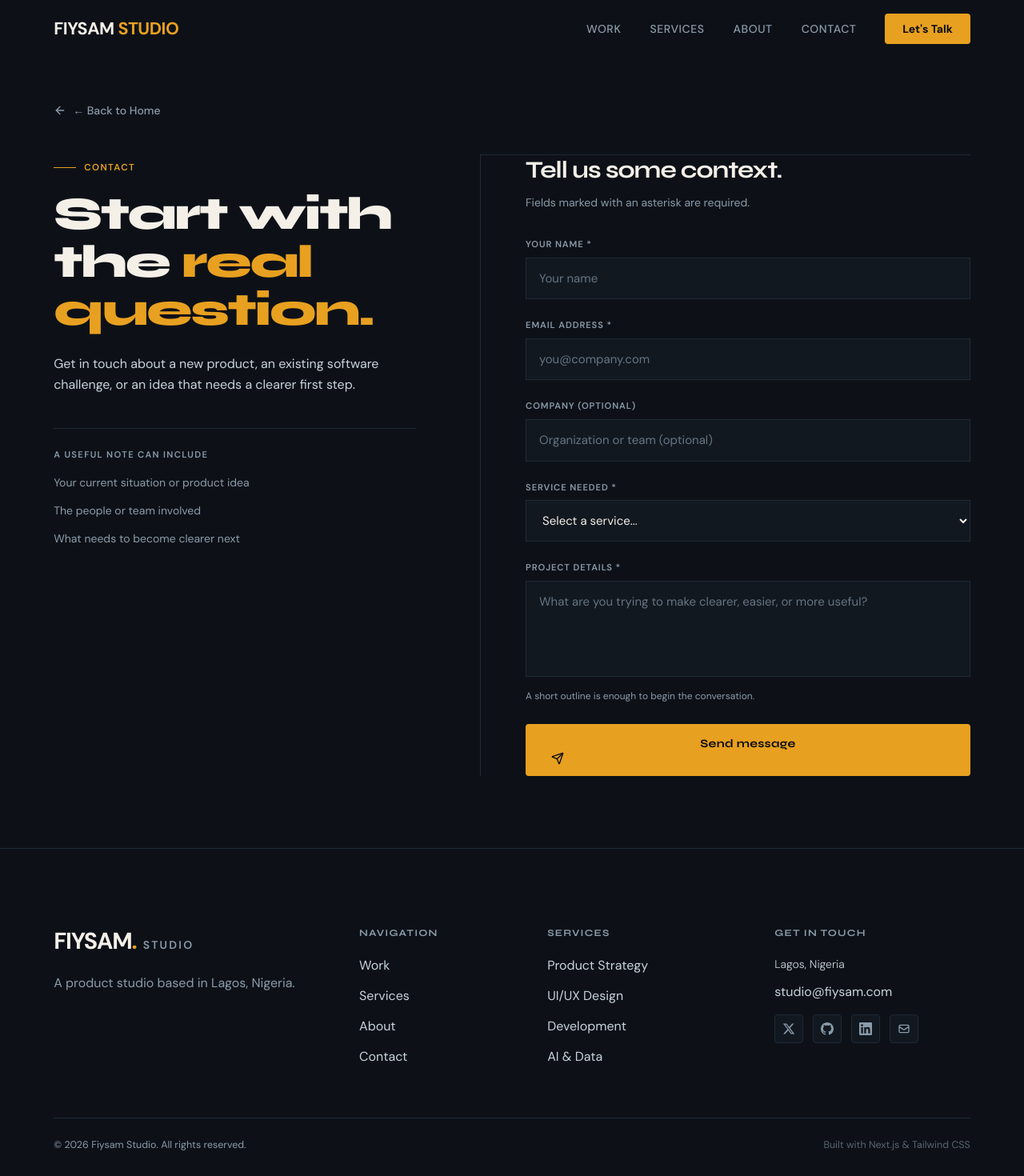
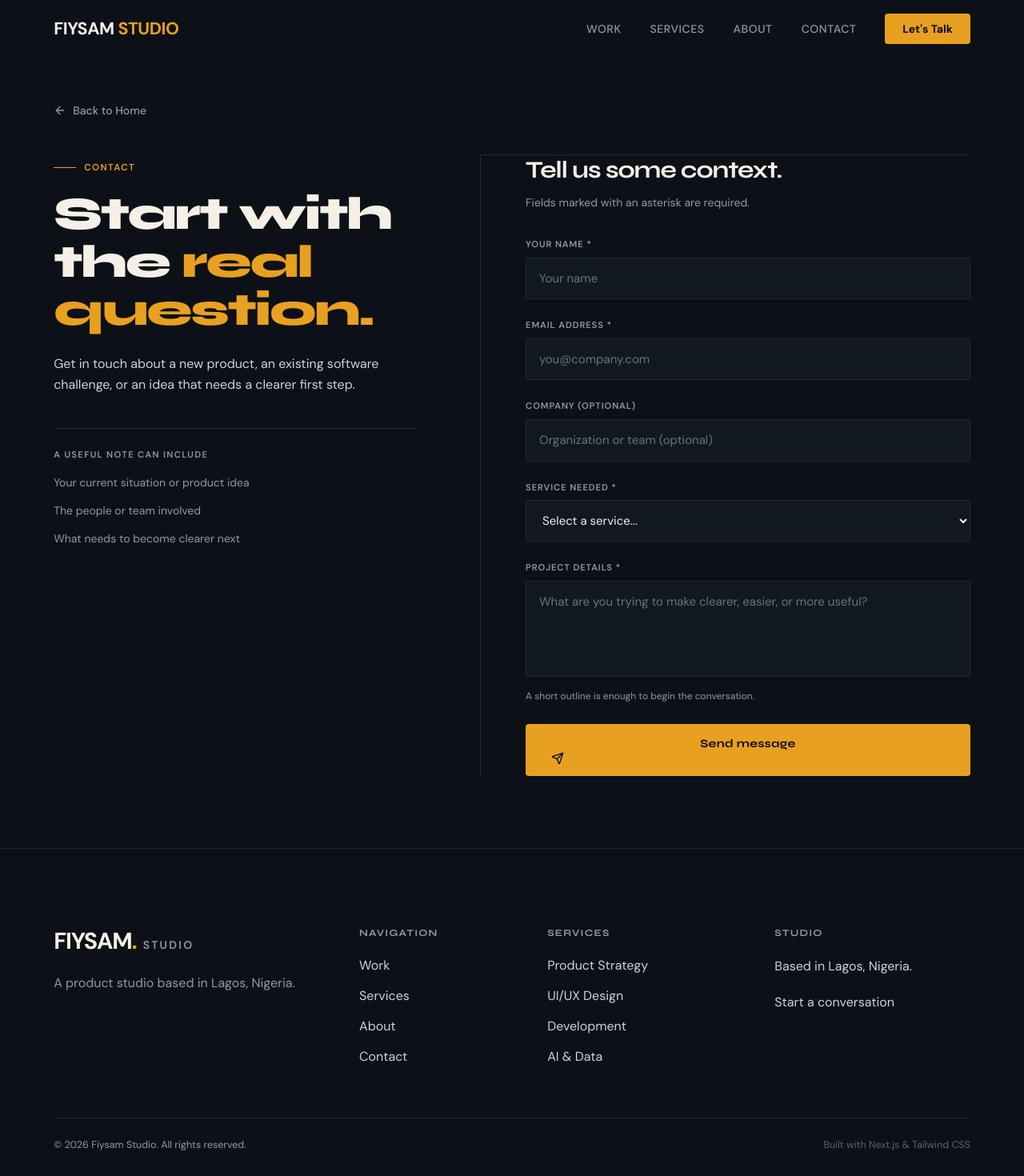
Before and after one commit to heynull/fiysam-studio, a Next.js app: page /contact in a window 1280 px wide. Shown: the top 1470 px of the page at 80% size. Built offline with nearby package versions, Linux system fonts and the light colour scheme.

Commit message:
chore: polish Studio accessibility content and metadata

```diff
--- a/app/about/page.tsx
+++ b/app/about/page.tsx
@@ -3,7 +3,7 @@ import BackNavigation from '../../components/BackNavigation';
 import Container from '@/components/Container';
 
 export const metadata = {
-  title: 'About Us | Fiysam Studio',
+  title: 'About Studio | Fiysam Studio',
   description: 'Learn about Fiysam Studio and its build, ship, and learn philosophy.',
 };
 
@@ -12,7 +12,7 @@ export default function AboutPage() {
     <section className="page-shell bg-deep">
       <Container>
         <div className="mb-10">
-          <BackNavigation label="← Back to Home" />
+          <BackNavigation label="Back to Home" />
         </div>
         <AboutStudio />
       </Container>
--- a/app/contact/page.tsx
+++ b/app/contact/page.tsx
@@ -3,7 +3,7 @@ import BackNavigation from '../../components/BackNavigation';
 import Container from '@/components/Container';
 
 export const metadata = {
-  title: 'Contact Us | Fiysam Studio',
+  title: 'Contact | Fiysam Studio',
   description: 'Contact Fiysam Studio about a product question, an existing software challenge, or an early idea.',
 };
 
@@ -12,7 +12,7 @@ export default function ContactPage() {
     <section className="page-shell bg-deep">
       <Container>
         <div className="mb-10">
-          <BackNavigation label="← Back to Home" />
+          <BackNavigation label="Back to Home" />
         </div>
         <ContactForm />
       </Container>
--- a/app/globals.css
+++ b/app/globals.css
@@ -38,6 +38,11 @@ body {
   color: var(--color-white-warm);
   overflow-x: hidden;
   font-family: var(--font-dm-sans), sans-serif;
+}
+
+:where(a, button, input, select, textarea):focus-visible {
+  outline: 2px solid var(--color-amber-energy);
+  outline-offset: 3px;
 }
 
 h1, h2, h3, h4, h5 {
--- a/app/layout.tsx
+++ b/app/layout.tsx
@@ -17,8 +17,8 @@ const dmSans = DM_Sans({
 });
 
 export const metadata: Metadata = {
-  title: 'Fiysam Studio — Software Product Studio',
-  description: 'We build software products and tools for businesses across Africa.',
+  title: 'Fiysam Studio | Product Studio',
+  description: 'Fiysam Studio is a Lagos-based product studio for useful software.',
 };
 
 export default function RootLayout({
--- a/app/services/page.tsx
+++ b/app/services/page.tsx
@@ -4,8 +4,8 @@ import BackNavigation from '../../components/BackNavigation';
 import Container from '@/components/Container';
 
 export const metadata = {
-  title: 'Our Services | Fiysam Studio',
-  description: 'We build software products for businesses across Africa. Product strategy, UI/UX design, full-stack development, and AI solutions.',
+  title: 'Services | Fiysam Studio',
+  description: 'Product, design, engineering, and AI/data disciplines for useful software.',
 };
 
 export default function ServicesPage() {
@@ -14,7 +14,7 @@ export default function ServicesPage() {
       <section className="page-shell bg-deep">
         <Container>
           <div className="mb-10">
-            <BackNavigation label="← Back to Home" />
+            <BackNavigation label="Back to Home" />
           </div>
           <ServicesFull />
         </Container>
--- a/app/work/page.tsx
+++ b/app/work/page.tsx
@@ -4,7 +4,7 @@ import BackNavigation from '../../components/BackNavigation';
 import Container from '@/components/Container';
 
 export const metadata = {
-  title: 'Our Work | Fiysam Studio',
+  title: 'Studio Concepts | Fiysam Studio',
   description: 'Studio Concept projects: fictional development fixtures for Fiysam Studio.',
 };
 
@@ -14,7 +14,7 @@ export default function WorkPage() {
       <section className="page-shell bg-deep">
         <Container>
           <div className="mb-10">
-            <BackNavigation label="← Back to Home" />
+            <BackNavigation label="Back to Home" />
           </div>
           <div className="mb-14 md:mb-16">
             <p className="section-label">Work</p>
--- a/components/Footer.tsx
+++ b/components/Footer.tsx
@@ -8,51 +8,11 @@ const navItems = [
   { name: 'Contact', path: '/contact' },
 ];
 
-const socialLinks = [
-  {
-    icon: (
-      <svg className="w-4 h-4" fill="currentColor" viewBox="0 0 24 24">
-        <path d="M18.244 2.25h3.308l-7.227 8.26 8.502 11.24H16.17l-5.214-6.817L4.99 21.75H1.68l7.73-8.835L1.254 2.25H8.08l4.713 6.231zm-1.161 17.52h1.833L7.084 4.126H5.117z"/>
-      </svg>
-    ),
-    href: 'https://twitter.com/fiysamstudio',
-    label: 'Twitter/X'
-  },
-  {
-    icon: (
-      <svg className="w-4 h-4" fill="currentColor" viewBox="0 0 24 24">
-        <path d="M12 0c-6.626 0-12 5.373-12 12 0 5.302 3.438 9.8 8.205 11.387.6.113.82-.26.82-.58 0-.287-.01-1.05-.015-2.06-3.338.726-4.042-1.61-4.042-1.61-.546-1.387-1.333-1.756-1.333-1.756-1.089-.745.083-.73.083-.73 1.205.085 1.838 1.236 1.838 1.236 1.07 1.835 2.807 1.305 3.492.998.108-.776.418-1.306.762-1.606-2.665-.3-5.466-1.332-5.466-5.93 0-1.31.467-2.38 1.235-3.22-.123-.3-.535-1.52.117-3.16 0 0 1.008-.322 3.3 1.23.96-.267 1.98-.399 3-.399s2.04.132 3 .399c2.292-1.552 3.3-1.23 3.3-1.23.653 1.64.24 2.86.118 3.16.768.84 1.233 1.91 1.233 3.22 0 4.61-2.804 5.62-5.476 5.92.43.37.824 1.102.824 2.22 0 1.602-.015 2.894-.015 3.287 0 .322.216.698.825.578C20.565 21.795 24 17.295 24 12c0-6.627-5.373-12-12-12z"/>
-      </svg>
-    ),
-    href: 'https://github.com/fiysamstudio',
-    label: 'GitHub'
-  },
-  {
-    icon: (
-      <svg className="w-4 h-4" fill="currentColor" viewBox="0 0 24 24">
-        <path d="M20.447 20.452h-3.554v-5.569c0-1.328-.027-3.037-1.852-3.037-1.853 0-2.136 1.445-2.136 2.939v5.667H9.351V9h3.414v1.561h.046c.477-.9 1.637-1.85 3.37-1.85 3.601 0 4.267 2.37 4.267 5.455v6.286zM5.337 7.433c-1.144 0-2.063-.926-2.063-2.065 0-1.138.92-2.063 2.063-2.063 1.14 0 2.064.925 2.064 2.063 0 1.139-.925 2.065-2.064 2.065zm1.782 13.019H3.555V9h3.564v11.452zM22.225 0H1.771C.792 0 0 .774 0 1.729v20.542C0 23.227.792 24 1.771 24h20.451C23.2 24 24 23.227 24 22.271V1.729C24 .774 23.2 0 22.222 0h.003z"/>
-      </svg>
-    ),
-    href: 'https://linkedin.com/company/fiysamstudio',
-    label: 'LinkedIn'
-  },
-  {
-    icon: (
-      <svg className="w-4 h-4" fill="none" stroke="currentColor" viewBox="0 0 24 24">
-        <path strokeLinecap="round" strokeLinejoin="round" strokeWidth={2} d="M3 8l7.89 5.26a2 2 0 002.22 0L21 8M5 19h14a2 2 0 002-2V7a2 2 0 00-2-2H5a2 2 0 00-2 2v10a2 2 0 002 2z" />
-      </svg>
-    ),
-    href: 'mailto:studio@fiysam.com',
-    label: 'Email'
-  },
-];
-
 export default function Footer() {
   return (
     <footer className="border-t border-border-dark bg-deep py-16 md:py-24">
       <Container>
         <div className="grid gap-12 lg:grid-cols-[1.3fr_0.7fr_0.9fr_1fr] lg:gap-16">
-        {/* Brand */}
           <div>
             <Link href="/" className="inline-block font-syne text-2xl font-extrabold tracking-[-0.04em] text-white-warm md:text-[1.8rem]">
               FIYSAM<span className="text-amber-energy">.</span>
@@ -63,16 +23,12 @@ export default function Footer() {
             </p>
           </div>
 
-        {/* Navigation */}
           <div>
             <h5 className="mb-5 text-[0.75rem] font-bold uppercase tracking-[0.1em] text-grey-energy">Navigation</h5>
             <ul className="space-y-3.5">
               {navItems.map((item) => (
                 <li key={item.name}>
-                <Link
-                  href={item.path}
-                  className="text-[0.875rem] text-light-energy transition-colors hover:text-amber-energy md:text-base"
-                >
+                  <Link href={item.path} className="text-[0.875rem] text-light-energy transition-colors hover:text-amber-energy md:text-base">
                     {item.name}
                   </Link>
                 </li>
@@ -80,7 +36,6 @@ export default function Footer() {
             </ul>
           </div>
 
-        {/* Services Quick Links */}
           <div>
             <h5 className="mb-5 text-[0.75rem] font-bold uppercase tracking-[0.1em] text-grey-energy">Services</h5>
             <ul className="space-y-3.5">
@@ -91,41 +46,18 @@ export default function Footer() {
             </ul>
           </div>
 
-        {/* Contact */}
           <div>
-          <h5 className="mb-5 text-[0.75rem] font-bold uppercase tracking-[0.1em] text-grey-energy">Get in Touch</h5>
-          <p className="text-[0.875rem] text-light-energy font-light mb-3">
-            Lagos, Nigeria
-          </p>
-          <a
-            href="mailto:studio@fiysam.com"
-            className="text-[0.875rem] text-light-energy transition-colors hover:text-amber-energy hover:underline md:text-base"
-          >
-            studio@fiysam.com
-          </a>
-          <div className="flex gap-3 mt-4">
-            {socialLinks.map((social, index) => (
-              <a
-                key={index}
-                href={social.href}
-                target="_blank"
-                rel="noopener noreferrer"
-                className="w-9 h-9 rounded bg-card-bg border border-border-dark flex items-center justify-center text-grey-energy hover:text-amber-energy hover:border-amber-energy transition-colors"
-                aria-label={social.label}
-              >
-                {social.icon}
-              </a>
-            ))}
-          </div>
+            <h5 className="mb-5 text-[0.75rem] font-bold uppercase tracking-[0.1em] text-grey-energy">Studio</h5>
+            <p className="max-w-xs text-[0.875rem] leading-relaxed text-light-energy md:text-base">Based in Lagos, Nigeria.</p>
+            <Link href="/contact" className="mt-5 inline-flex text-[0.875rem] text-light-energy transition-colors hover:text-amber-energy md:text-base">
+              Start a conversation
+            </Link>
           </div>
         </div>
 
-      {/* Bottom Bar */}
         <div className="mt-14 flex flex-col items-start justify-between gap-4 border-t border-border-dark pt-6 text-[0.78rem] text-grey-energy md:mt-16 md:flex-row md:items-center">
           <span>© {new Date().getFullYear()} Fiysam Studio. All rights reserved.</span>
-        <span className="text-grey-energy/60">
-          Built with Next.js & Tailwind CSS
-        </span>
+          <span className="text-grey-energy/60">Built with Next.js &amp; Tailwind CSS</span>
         </div>
       </Container>
     </footer>
--- a/components/Navigation.tsx
+++ b/components/Navigation.tsx
@@ -56,6 +56,7 @@ export default function Navigation() {
           </ul>
 
           <button
+            type="button"
             className="z-50 text-white-warm md:hidden"
             onClick={() => setIsMobileMenuOpen(!isMobileMenuOpen)}
             aria-label={isMobileMenuOpen ? 'Close navigation menu' : 'Open navigation menu'}
@@ -68,7 +69,7 @@ export default function Navigation() {
       </nav>
 
       {/* Mobile Navigation Menu */}
-      <div id="mobile-navigation" className={`fixed top-0 left-0 right-0 bottom-0 bg-deep z-40 transition-transform duration-300 md:hidden ${
+      <div id="mobile-navigation" aria-hidden={!isMobileMenuOpen} inert={!isMobileMenuOpen} className={`fixed top-0 left-0 right-0 bottom-0 bg-deep z-40 transition-transform duration-300 md:hidden ${
         isMobileMenuOpen ? 'translate-x-0' : '-translate-x-full'
       }`}>
         <div className="flex flex-col items-center justify-center h-full gap-8">
```
Also changed, not shown: app/api/contact/route.ts (+5 -42 lines). Lines whose indentation alone changed are shown as unchanged.
